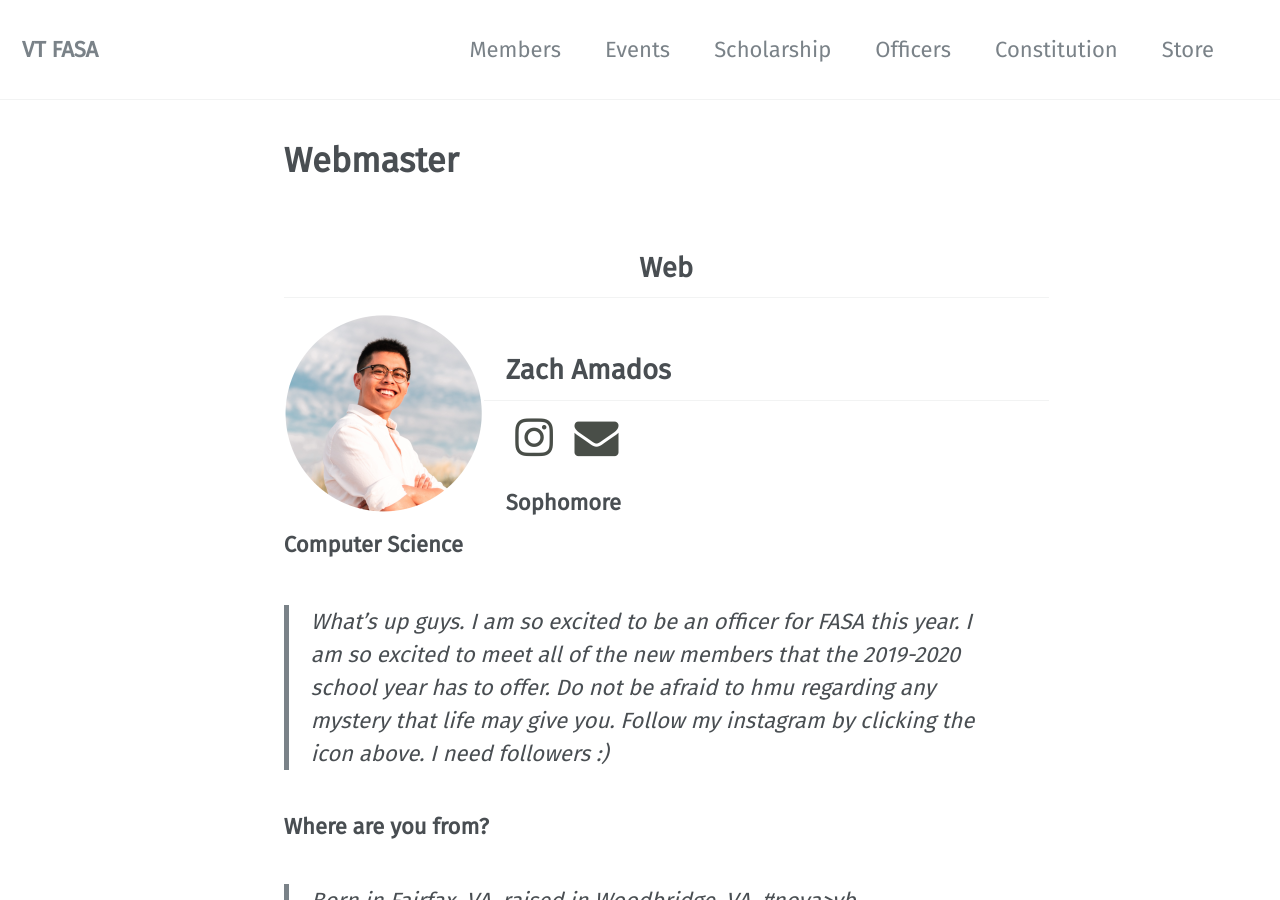
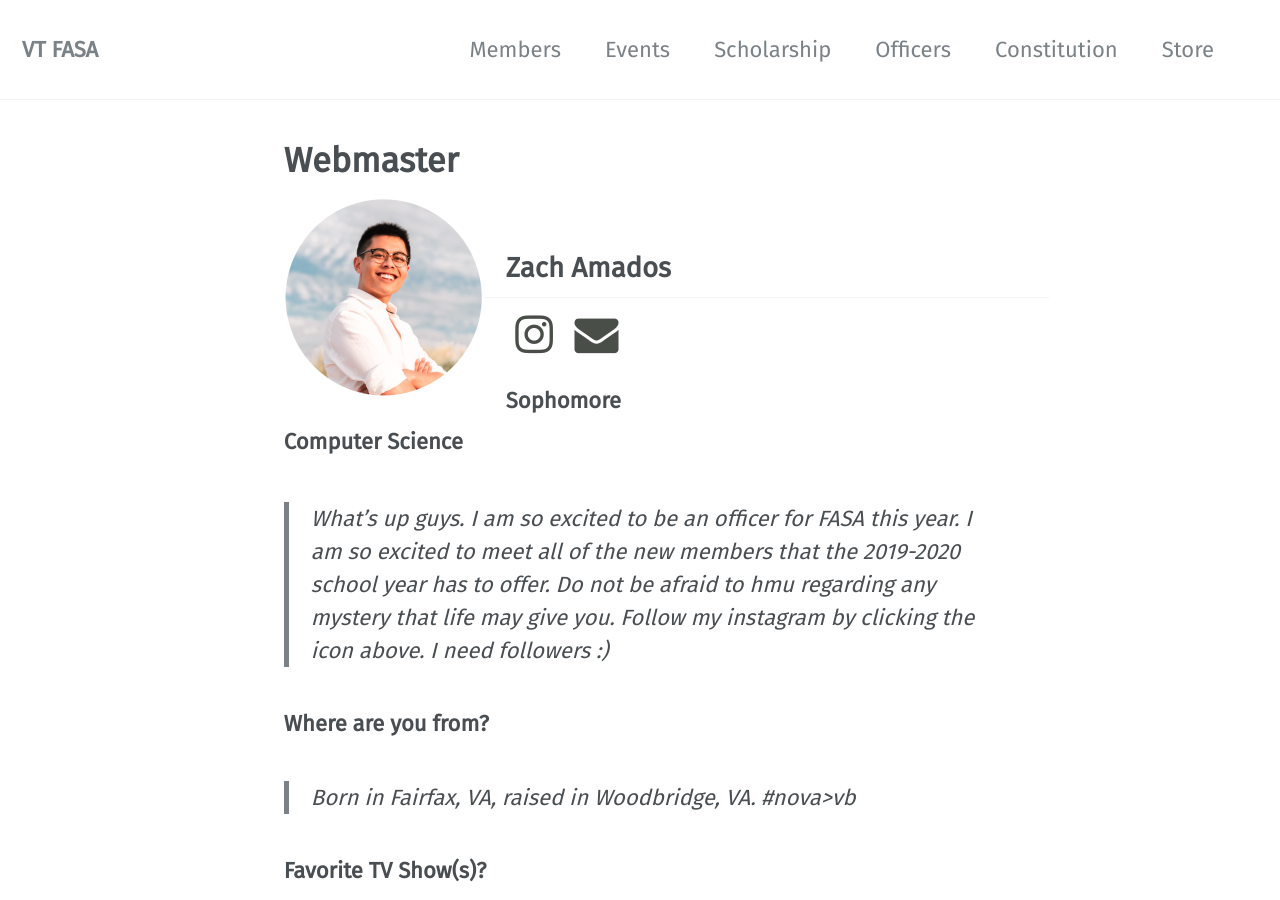
Before and after one commit to vtfasa/vtfasa.github.io, a Jekyll site: the page built from _pages/officers/web.md, in a window 1280 px wide and 900 px high. Built offline with Jekyll 4.4.1, drawn with Linux system fonts in a browser that asks for light colours; some web fonts are replaced.

Commit message:
Commmented out subheaders

```diff
--- a/_pages/officers/web.md
+++ b/_pages/officers/web.md
@@ -12,8 +12,8 @@ permalink: /officers/web/
 # (another empty line)
 # --- (this is a section break)
 ---
-## Web
-{: .text-center}
+<!--## Web
+{: .text-center}-->
 
 ![image-left]({{ "/assets/images/officers/small/zachCircle2019Small.PNG" | absolute_url }}){: .align-left}
 ## Zach Amados
```
Also changed, not shown: _pages/officers/promo.md (+2 -2 lines).
